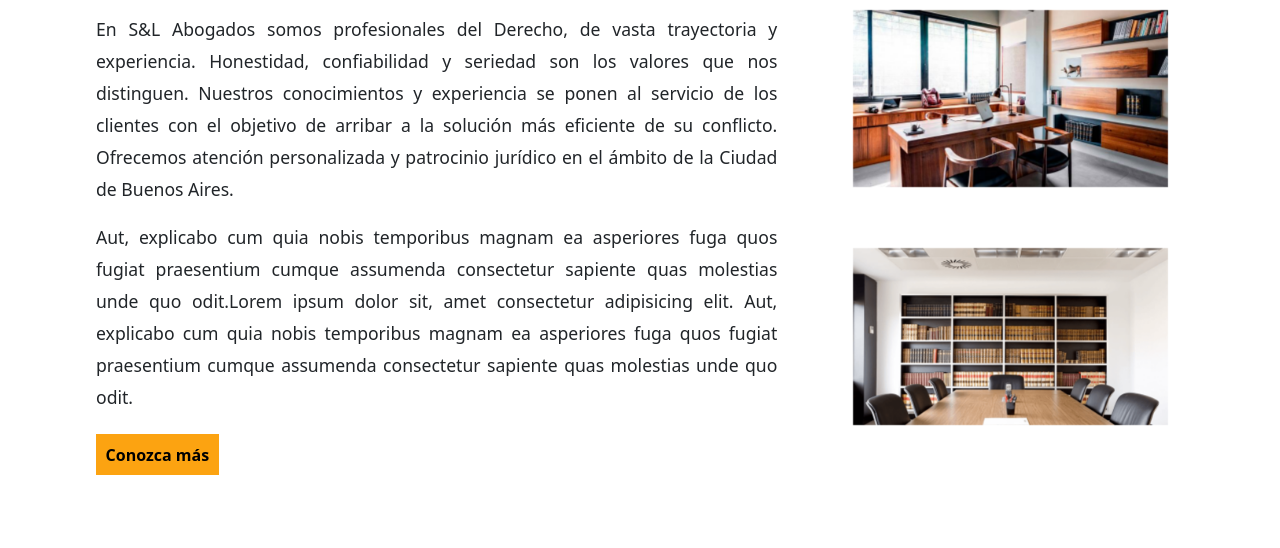
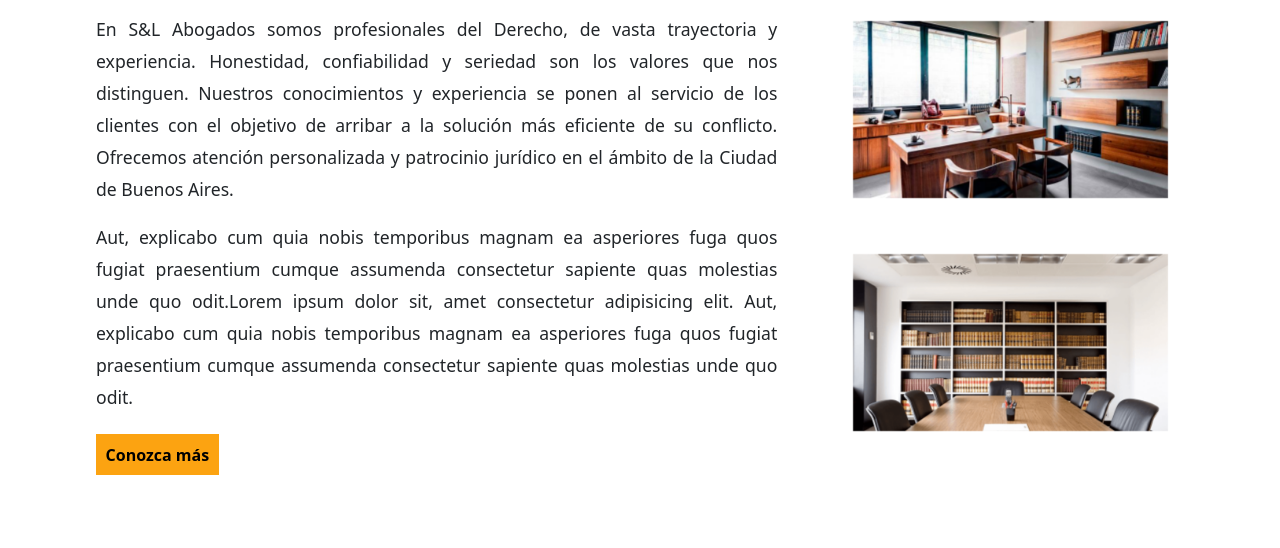
Before and after one commit to NicoScarafia/sylabogados, a website: page index.html in a window 1280 px wide. Shown: the part 230-778 px from the top of the page. Drawn offline with nearby package versions, Linux system fonts and the light colour scheme.

Commit message:
Cambié el margin de .img-estudio-container

```diff
--- a/scss/_indexEstudio.scss
+++ b/scss/_indexEstudio.scss
@@ -17,7 +17,7 @@
     }
 
     .img-container-estudio {
-        margin-top: -3rem;
+        margin-top: -2rem;
 
        img {
             width: 100%;
```
Also changed, not shown: css/style.css, git-img/1-inicializado.jpg (added), git-img/2-git-add.jpg (added), git-img/3-primer-commit.jpg (added), git-img/4-git-log.jpg (added), git-img/5-primera-rama.jpg (added), git-img/6-branch-commit.jpg (added), git-img/7-branch-merge.jpg (added), git-img/8-segundo-commit.jpg (added), git-img/9-tercer-commit.jpg (added).
